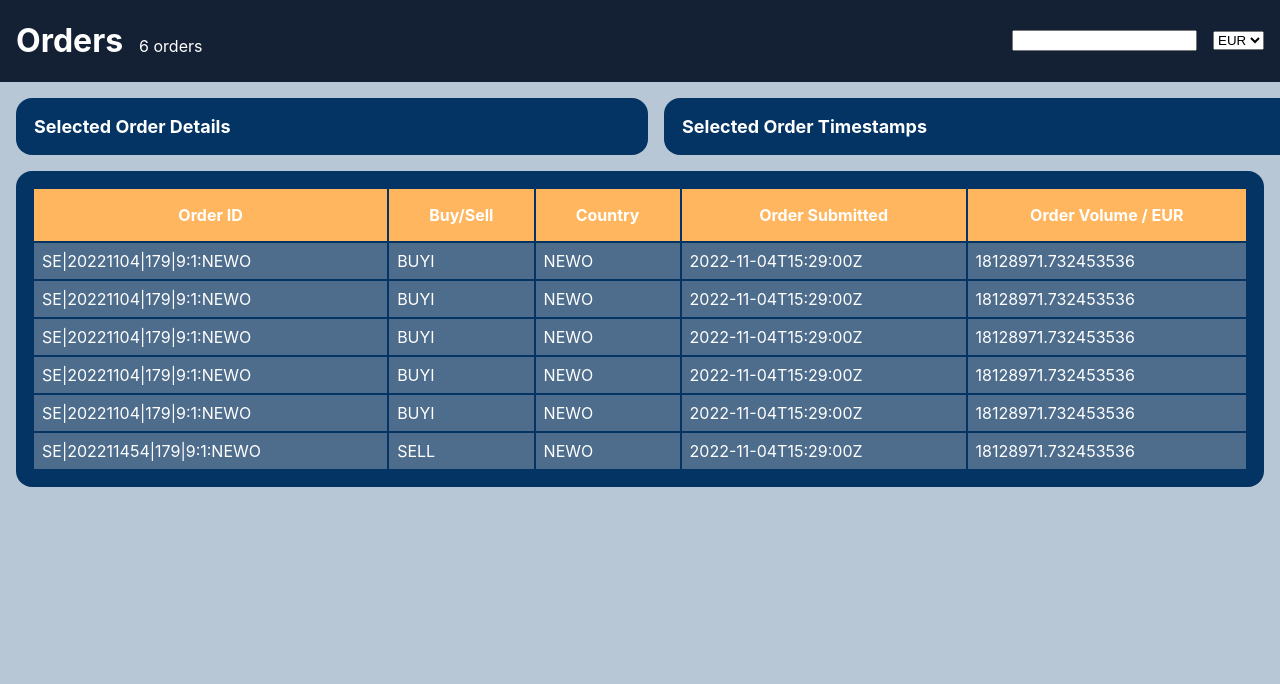
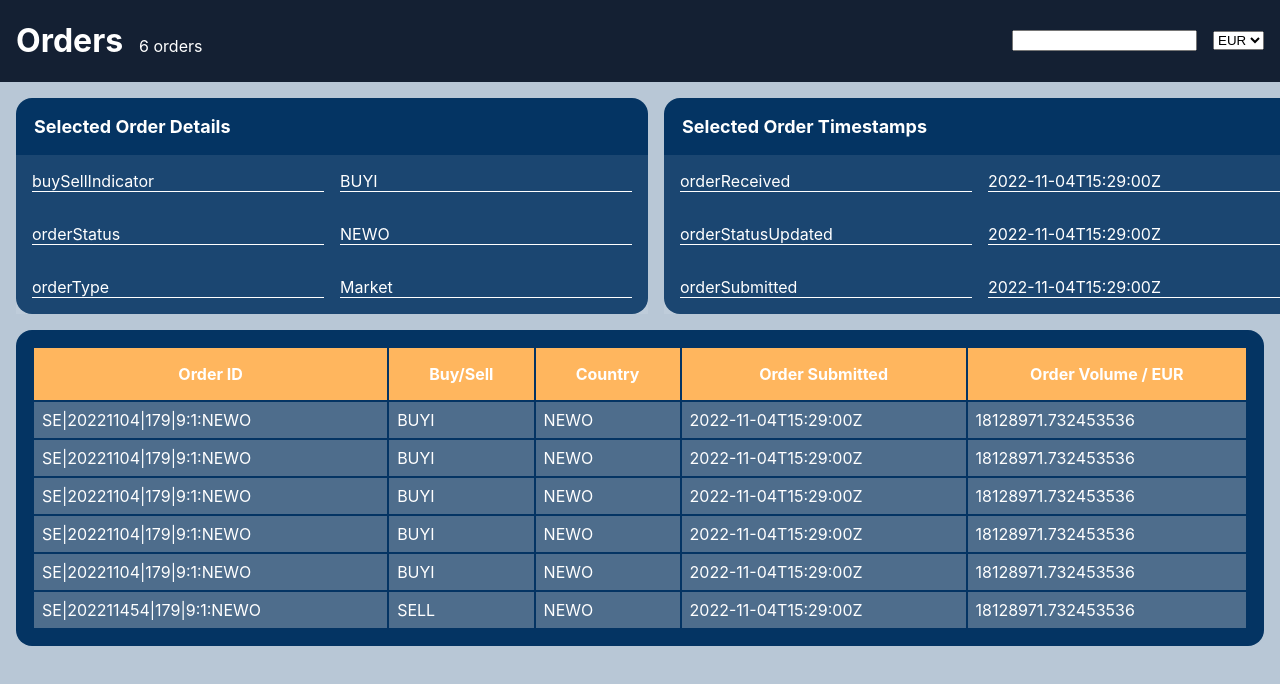
Before and after one commit to ShivamIsHere/assignment-question-1, a React (Create React App) app: page / in a window 1280 px wide. Both pictures are taken after a click on the element 640 px from the left and 260 px from the top of the page. Shown: the top 684 px of the page. Built offline with nearby package versions, Linux system fonts and the light colour scheme.

Commit message:
updating order selection part

```diff
--- a/src/component/card/Card.jsx
+++ b/src/component/card/Card.jsx
@@ -1,13 +1,13 @@
 import styles from "./Card.module.css";
-import List from "../list/List";
+
 
 const Card = ({ cardData, title }) => {
   if (!cardData) return null;
   return (
-    <div className={styles.container}>
+    <div className={styles.container} >
       <div className={styles.title}>{title}</div>
       {Object.entries(cardData).map(([k, v]) => (
-        <div className={styles.cell}>
+        <div className={styles.cell} key={k} >
           <div className={styles.value}>{k}</div>
           <div className={styles.value}>{v}</div>
         </div>
--- a/src/component/list/List.jsx
+++ b/src/component/list/List.jsx
@@ -44,9 +44,10 @@ const List = ({ rows, timeStamp , currency , searchText, setSelectedOrderDetails
           return (
             SearchedElement && (
 
-              <ListRow>
+              <ListRow rows={row.executionDetails
+              } timeStamp={timestamp.timestamps} setSelectedOrderDetails={setSelectedOrderDetails} setSelectedOrderTimeStamps={setSelectedOrderTimeStamps}>
               <ListRowCell  >
-                  <span key={row["&id"]}
+                  {/* <span key={row["&id"]}
                     onClick={() => {
                       const orderDetails = {
                         buySellIndicator: row.executionDetails.buySellIndicator,
@@ -62,9 +63,9 @@ const List = ({ rows, timeStamp , currency , searchText, setSelectedOrderDetails
                       setSelectedOrderDetails(orderDetails);
                       setSelectedOrderTimeStamps(timeStamps);
                     }}
-                  >
+                  > */}
                     {row["&id"]}
-                  </span>
+                  {/* </span> */}
                 </ListRowCell>
               <ListRowCell>{row.executionDetails.buySellIndicator}</ListRowCell>
               <ListRowCell>{row.executionDetails.orderStatus}</ListRowCell>
--- a/src/component/list/ListRow.jsx
+++ b/src/component/list/ListRow.jsx
@@ -1,7 +1,7 @@
 import styles from "./ListRow.module.css";
 
-const ListCell = ({ children }) => {
-  return <tr className={styles.cell}>{children}</tr>;
+const ListCell = ({ children,rows,timeStamp, setSelectedOrderDetails, setSelectedOrderTimeStamps }) => {
+  return <tr onClick={()=>{setSelectedOrderTimeStamps(timeStamp);setSelectedOrderDetails(rows)}} className={styles.cell}>{children}</tr>;
 };
 
 export default ListCell;
```
